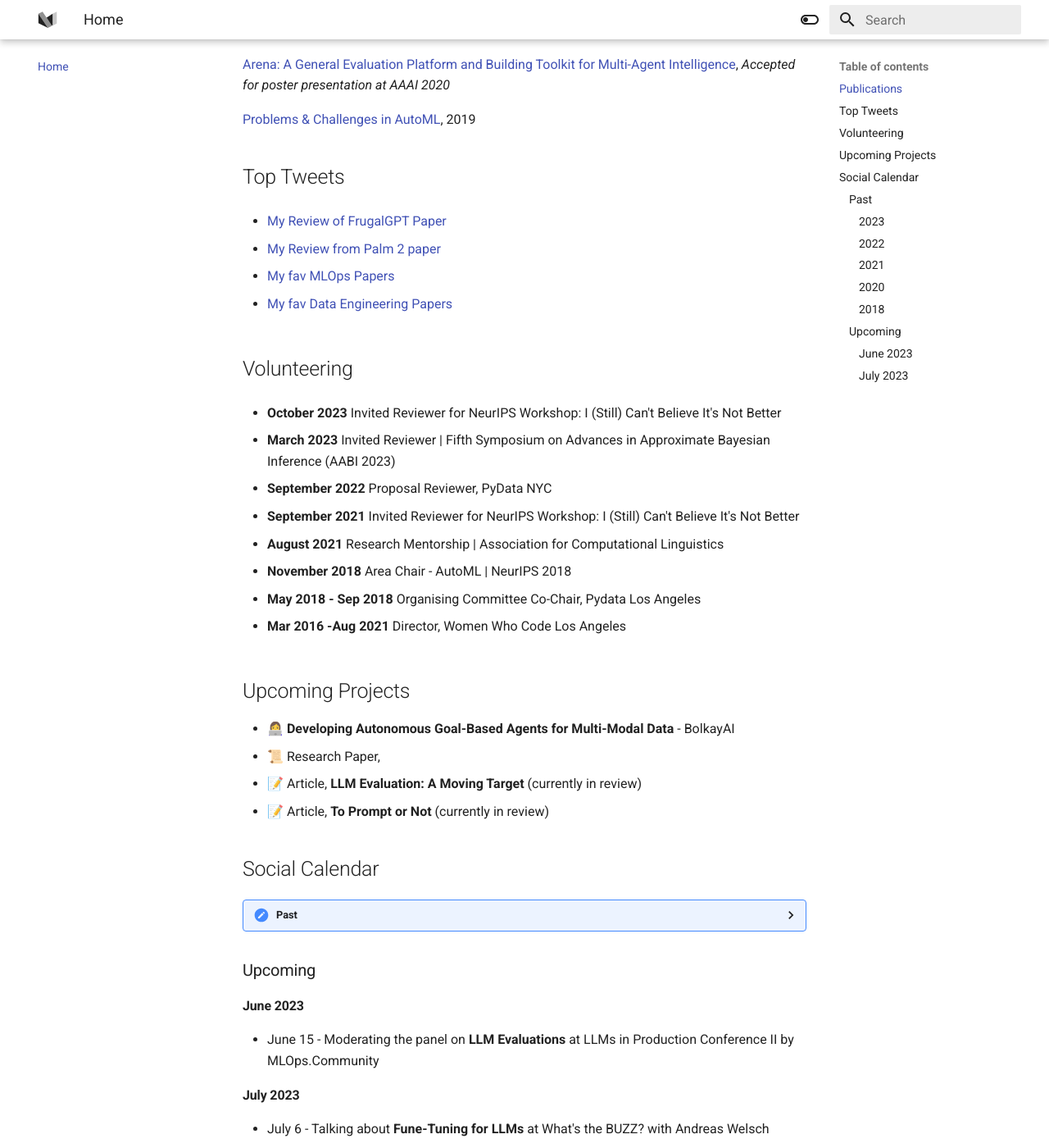
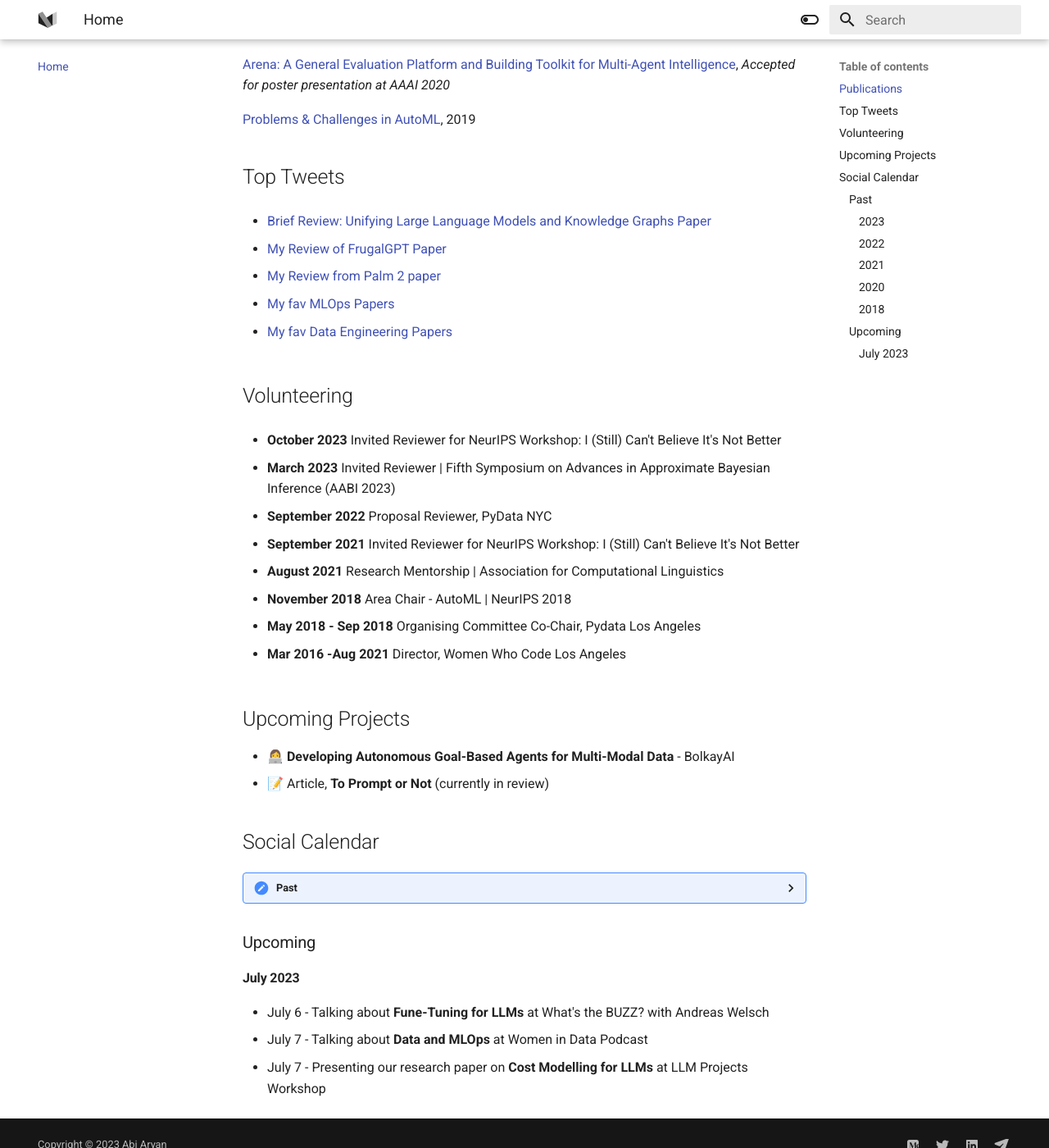
Before and after one commit to goabiaryan/abiaryan.com, an MkDocs documentation site: the page built from docs/index.md, in a window 1280 px wide and 1400 px high, scrolled down 1184 px. Shown: the whole window at 82% size. Built offline with MkDocs 1.6.1 and Material for MkDocs 9.7.7, drawn with Linux system fonts in a browser that asks for light colours; comment, search, counter and statistics services are not loaded; old or Windows-style settings are respelled for this version of MkDocs.

Commit message:
update homepage

```diff
--- a/docs/index.md
+++ b/docs/index.md
@@ -16,6 +16,8 @@ In the past, I also attended [Insight](https://insightfellows.com/data-science)
 
 
 ## Top Tweets
+- [Brief Review: Unifying Large Language Models and Knowledge Graphs Paper](https://twitter.com/GoAbiAryan/status/1669603176771907584?s=20)
+
 - [My Review of FrugalGPT Paper](https://twitter.com/GoAbiAryan/status/1657033209329209348?s=20)
 
 - [My Review from Palm 2 paper](https://twitter.com/GoAbiAryan/status/1656650856140537858?s=20)
@@ -43,8 +45,6 @@ In the past, I also attended [Insight](https://insightfellows.com/data-science)
 
 ## Upcoming Projects
 - 👩‍💻 **Developing Autonomous Goal-Based Agents for Multi-Modal Data** - BolkayAI
-- 📜 Research Paper,
-- 📝 Article, **LLM Evaluation: A Moving Target** (currently in review)
 - 📝 Article, **To Prompt or Not** (currently in review)
 
 ## Social Calendar
@@ -84,8 +85,6 @@ In the past, I also attended [Insight](https://insightfellows.com/data-science)
 
 ### Upcoming
 
-#### June 2023
-- June 15 - Moderating the panel on **LLM Evaluations** at LLMs in Production Conference II by MLOps.Community
 #### July 2023
 - July 6 - Talking about **Fune-Tuning for LLMs** at What's  the BUZZ? with Andreas Welsch
 - July 7 - Talking about **Data and MLOps** at Women in Data Podcast
```
Also changed, not shown: other parts of docs/index.md (+1 -0 lines), site/index.html, site/search/search_index.json, 1 other file.
